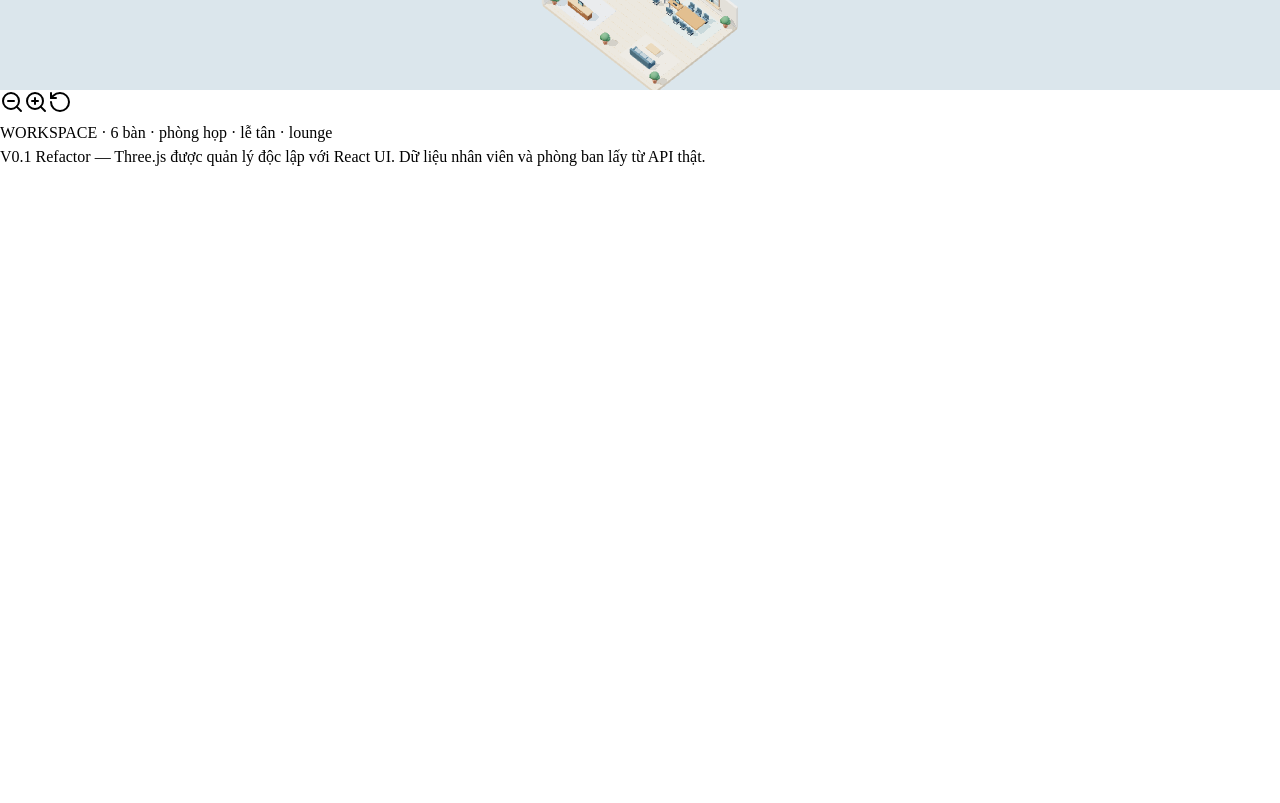
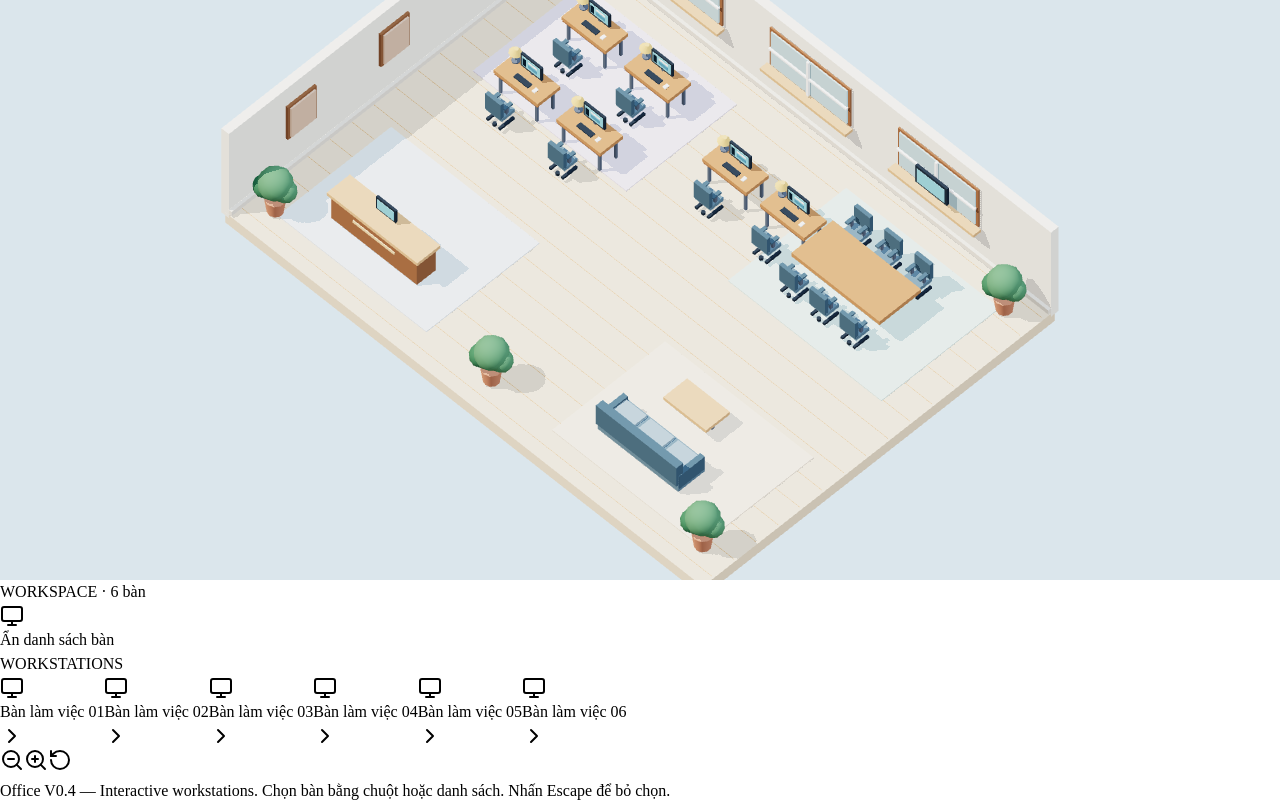
Before and after one commit to HuynhLongNhat/MarketingSystemAI, a Next.js app in the folder apps/web/: page /office in a window 1280 px wide. Shown: the part 300-1103 px from the top of the page. Before the commit the page ends 800 px from the top, so only its background shows below. Built offline with nearby package versions, Linux system fonts and the light colour scheme; no server answers.

Commit message:
feat(office): add interactive desk selection and details panel

```diff
--- a/apps/web/app/(dashboard)/office/page.tsx
+++ b/apps/web/app/(dashboard)/office/page.tsx
@@ -5,21 +5,41 @@ import { useEffect, useRef, useState } from "react";
 import Link from "next/link";
 import {
   Building2,
+  CheckCircle2,
+  ChevronRight,
+  Info,
+  Monitor,
   RotateCcw,
   Users,
+  X,
   ZoomIn,
   ZoomOut,
 } from "lucide-react";
 
 import { Button } from "@workspace/ui/components/button";
 import { workforceApi } from "@/lib/workforce-api";
+import { OFFICE_LAYOUT } from "@/modules/office/config/office-layout";
 
-import type { OfficeSceneController } from "@/modules/office/scene/office-scene";
+import type {
+  OfficeSceneController,
+} from "@/modules/office/scene/office-scene";
 
 type OfficeStats = {
   agents: number;
   departments: number;
 };
+
+const DESKS = OFFICE_LAYOUT.desks;
+
+function deskLabel(deskId: string) {
+  const index = DESKS.findIndex(
+    (desk) => desk.id === deskId,
+  );
+
+  return index >= 0
+    ? `Bàn làm việc ${String(index + 1).padStart(2, "0")}`
+    : deskId;
+}
 
 export default function OfficePage() {
   const mountRef = useRef<HTMLDivElement>(null);
@@ -33,14 +53,17 @@ export default function OfficePage() {
   });
 
   const [ready, setReady] = useState(false);
-  const [sceneError, setSceneError] = useState<string | null>(
-    null,
-  );
-  const [dataError, setDataError] = useState<string | null>(
-    null,
-  );
+  const [sceneError, setSceneError] =
+    useState<string | null>(null);
+  const [dataError, setDataError] =
+    useState<string | null>(null);
 
-  // Load workforce statistics.
+  const [selectedDeskId, setSelectedDeskId] =
+    useState<string | null>(null);
+
+  const [showDeskList, setShowDeskList] =
+    useState(true);
+
   useEffect(() => {
     let cancelled = false;
 
@@ -69,7 +92,6 @@ export default function OfficePage() {
     };
   }, []);
 
-  // Initialize the 3D scene.
   useEffect(() => {
     const mount = mountRef.current;
     if (!mount) return;
@@ -79,14 +101,19 @@ export default function OfficePage() {
 
     async function initialize() {
       try {
-        // Load Three.js only on the client.
         const { createOfficeScene } = await import(
           "@/modules/office/scene/office-scene"
         );
 
         if (cancelled || !mount) return;
 
-        controller = createOfficeScene(mount);
+        controller = createOfficeScene(mount, {
+          onDeskSelect: (deskId) => {
+            if (!cancelled) {
+              setSelectedDeskId(deskId);
+            }
+          },
+        });
 
         if (cancelled) {
           controller.dispose();
@@ -118,6 +145,14 @@ export default function OfficePage() {
     };
   }, []);
 
+  function selectDesk(deskId: string | null) {
+    controllerRef.current?.selectDesk(deskId);
+  }
+
+  const selectedDesk = DESKS.find(
+    (desk) => desk.id === selectedDeskId,
+  );
+
   return (
     <div className="flex min-h-[calc(100vh-5rem)] flex-col gap-4 p-4 md:p-6">
       <div className="flex flex-wrap items-center justify-between gap-3">
@@ -130,13 +165,13 @@ export default function OfficePage() {
           <h1 className="mt-1 text-2xl font-bold">
             My AI Office{" "}
             <span className="text-sm font-normal text-muted-foreground">
-              3D · Refactored
+              3D · Interactive
             </span>
           </h1>
 
           <p className="text-sm text-muted-foreground">
-            Không gian văn phòng 3D — kéo chuột để xoay,
-            cuộn để zoom.
+            Click vào bàn để xem thông tin.
+            Kéo chuột để xoay, cuộn để zoom.
           </p>
         </div>
 
@@ -150,18 +185,15 @@ export default function OfficePage() {
 
       <div className="flex flex-wrap gap-3 text-sm">
         <div className="rounded-lg border bg-card px-4 py-2">
-          Nhân viên AI:{" "}
-          <strong>{stats.agents}</strong>
+          Nhân viên AI: <strong>{stats.agents}</strong>
         </div>
 
         <div className="rounded-lg border bg-card px-4 py-2">
-          Phòng ban:{" "}
-          <strong>{stats.departments}</strong>
+          Phòng ban: <strong>{stats.departments}</strong>
         </div>
 
         <div className="rounded-lg border bg-card px-4 py-2">
-          Bản dựng:{" "}
-          <strong>Văn phòng 3D</strong>
+          Bàn làm việc: <strong>{DESKS.length}</strong>
         </div>
       </div>
 
@@ -183,7 +215,7 @@ export default function OfficePage() {
         </p>
       )}
 
-      <div className="relative min-h-[520px] flex-1 overflow-hidden rounded-2xl border bg-slate-100">
+      <div className="relative min-h-[560px] flex-1 overflow-hidden rounded-2xl border bg-slate-100">
         <div
           ref={mountRef}
           className="absolute inset-0 touch-none"
@@ -192,6 +224,142 @@ export default function OfficePage() {
         {!ready && !sceneError && (
           <div className="pointer-events-none absolute inset-0 grid place-items-center text-sm text-slate-600">
             Đang dựng văn phòng 3D...
+          </div>
+        )}
+
+        <div className="absolute left-4 top-4 flex flex-col gap-2">
+          <div className="rounded-lg bg-white/90 px-3 py-2 text-xs font-medium text-slate-700 shadow-sm">
+            WORKSPACE · {DESKS.length} bàn
+          </div>
+
+          <Button
+            size="sm"
+            variant="secondary"
+            disabled={!ready}
+            onClick={() => setShowDeskList((v) => !v)}
+          >
+            <Monitor className="mr-2 size-4" />
+            {showDeskList ? "Ẩn danh sách bàn" : "Hiện danh sách bàn"}
+          </Button>
+
+          {showDeskList && (
+            <div className="max-h-[290px] w-[210px] overflow-y-auto rounded-xl border bg-white/95 p-2 shadow-lg">
+              <p className="px-2 pb-2 text-xs font-semibold text-slate-500">
+                WORKSTATIONS
+              </p>
+
+              <div className="space-y-1">
+                {DESKS.map((desk) => {
+                  const active =
+                    selectedDeskId === desk.id;
+
+                  return (
+                    <button
+                      key={desk.id}
+                      type="button"
+                      disabled={!ready}
+                      onClick={() => selectDesk(desk.id)}
+                      className={`flex w-full items-center justify-between rounded-lg px-2 py-2 text-left text-xs transition-colors ${
+                        active
+                          ? "bg-emerald-100 font-semibold text-emerald-900"
+                          : "text-slate-700 hover:bg-slate-100"
+                      }`}
+                    >
+                      <span className="flex items-center gap-2">
+                        <Monitor className="size-3.5" />
+                        {deskLabel(desk.id)}
+                      </span>
+
+                      {active ? (
+                        <CheckCircle2 className="size-4" />
+                      ) : (
+                        <ChevronRight className="size-3.5" />
+                      )}
+                    </button>
+                  );
+                })}
+              </div>
+            </div>
+          )}
+        </div>
+
+        {selectedDesk && (
+          <div className="absolute bottom-20 left-4 right-4 z-10 rounded-xl border bg-white/95 p-4 text-slate-800 shadow-xl backdrop-blur-sm sm:bottom-auto sm:left-auto sm:right-4 sm:top-4 sm:w-[300px]">
+            <div className="flex items-start justify-between gap-3">
+              <div>
+                <p className="text-xs font-semibold uppercase tracking-wide text-emerald-700">
+                  Selected workstation
+                </p>
+
+                <h2 className="mt-1 text-lg font-bold">
+                  {deskLabel(selectedDesk.id)}
+                </h2>
+              </div>
+
+              <Button
+                size="icon"
+                variant="ghost"
+                aria-label="Đóng thông tin bàn"
+                onClick={() => selectDesk(null)}
+              >
+                <X className="size-4" />
+              </Button>
+            </div>
+
+            <div className="mt-4 space-y-3 text-sm">
+              <div className="flex justify-between gap-3">
+                <span className="text-slate-500">
+                  Mã bàn
+                </span>
+                <span className="font-mono font-medium">
+                  {selectedDesk.id}
+                </span>
+              </div>
+
+              <div className="flex justify-between gap-3">
+                <span className="text-slate-500">
+                  Khu vực
+                </span>
+                <span className="font-medium">
+                  Workstation
+                </span>
+              </div>
+
+              <div className="flex justify-between gap-3">
+                <span className="text-slate-500">
+                  Vị trí
+                </span>
+                <span className="font-mono text-xs">
+                  X: {selectedDesk.position[0]},
+                  Z: {selectedDesk.position[1]}
+                </span>
+              </div>
+
+              <div className="rounded-lg border border-dashed bg-slate-50 p-3">
+                <div className="flex items-center gap-2">
+                  <Info className="size-4 text-slate-500" />
+                  <span className="font-semibold">
+                    Chưa gán AI Agent
+                  </span>
+                </div>
+
+                <p className="mt-2 text-xs leading-relaxed text-slate-500">
+                  Chức năng gán nhân viên AI vào bàn sẽ
+                  được triển khai trong task tiếp theo.
+                </p>
+              </div>
+
+              <Button
+                variant="outline"
+                className="w-full"
+                asChild
+              >
+                <Link href="/workforce?tab=agents">
+                  <Users className="mr-2 size-4" />
+                  Xem danh sách AI Agent
+                </Link>
+              </Button>
+            </div>
           </div>
         )}
 
@@ -232,16 +400,12 @@ export default function OfficePage() {
             <RotateCcw className="size-4" />
           </Button>
         </div>
-
-        <div className="pointer-events-none absolute left-4 top-4 rounded-lg bg-white/85 px-3 py-2 text-xs text-slate-700 shadow-sm">
-          WORKSPACE · 6 bàn · phòng họp · lễ tân · lounge
-        </div>
       </div>
 
       <p className="text-xs text-muted-foreground">
-        V0.1 Refactor — Three.js được quản lý độc lập
-        với React UI. Dữ liệu nhân viên và phòng ban
-        lấy từ API thật.
+        Office V0.4 — Interactive workstations.
+        Chọn bàn bằng chuột hoặc danh sách.
+        Nhấn Escape để bỏ chọn.
       </p>
     </div>
   );
--- a/apps/web/modules/office/scene/office-scene.ts
+++ b/apps/web/modules/office/scene/office-scene.ts
@@ -1,16 +1,23 @@
 
 import * as THREE from "three";
 
+import { OFFICE_LAYOUT } from "../config/office-layout";
 import { createOfficeObjects } from "../objects/office-objects";
+
+export interface OfficeSceneOptions {
+  onDeskSelect?: (deskId: string | null) => void;
+}
 
 export interface OfficeSceneController {
   zoom: (factor: number) => void;
   reset: () => void;
+  selectDesk: (deskId: string | null) => void;
   dispose: () => void;
 }
 
 export function createOfficeScene(
   container: HTMLDivElement,
+  options: OfficeSceneOptions = {},
 ): OfficeSceneController {
   const scene = new THREE.Scene();
   scene.background = new THREE.Color("#dbe6ec");
@@ -27,28 +34,28 @@ export function createOfficeScene(
   renderer.setPixelRatio(
     Math.min(window.devicePixelRatio, 2),
   );
-
   renderer.shadowMap.enabled = true;
   renderer.shadowMap.type = THREE.PCFSoftShadowMap;
   renderer.outputColorSpace = THREE.SRGBColorSpace;
-
   renderer.toneMapping = THREE.ACESFilmicToneMapping;
   renderer.toneMappingExposure = 1.35;
 
   const canvas = renderer.domElement;
+  canvas.style.width = "100%";
+  canvas.style.height = "100%";
+  canvas.style.display = "block";
+  canvas.style.cursor = "grab";
   container.appendChild(canvas);
 
   const officeObjects = createOfficeObjects(scene);
 
-  // Soft ambient illumination
   const hemisphere = new THREE.HemisphereLight(
     0xeaf5ff,
     0xb9a58b,
-    2.0,
+    2,
   );
   scene.add(hemisphere);
 
-  // Main sunlight
   const sun = new THREE.DirectionalLight(
     0xfff0d7,
     2.8,
@@ -68,7 +75,6 @@ export function createOfficeScene(
   sun.shadow.radius = 3;
   scene.add(sun);
 
-  // Fill light
   const fill = new THREE.DirectionalLight(
     0xd3eaff,
     0.8,
@@ -76,8 +82,45 @@ export function createOfficeScene(
   fill.position.set(8, 9, -5);
   scene.add(fill);
 
+  // Selection highlight
+  const highlightGeometry =
+    new THREE.BoxGeometry(2.05, 0.045, 2.35);
+
+  const highlightMaterial =
+    new THREE.MeshBasicMaterial({
+      color: "#22c55e",
+      transparent: true,
+      opacity: 0.42,
+      depthWrite: false,
+    });
+
+  const highlight = new THREE.Mesh(
+    highlightGeometry,
+    highlightMaterial,
+  );
+
+  highlight.name = "selected-desk-highlight";
+  highlight.visible = false;
+  highlight.renderOrder = 10;
+  scene.add(highlight);
+
+  const deskGroups = new Map<string, THREE.Group>();
+
+  for (const child of officeObjects.group.children) {
+    if (
+      child instanceof THREE.Group &&
+      child.userData.type === "desk" &&
+      typeof child.userData.deskId === "string"
+    ) {
+      deskGroups.set(child.userData.deskId, child);
+    }
+  }
+
+  const raycaster = new THREE.Raycaster();
+  const pointer = new THREE.Vector2();
   const target = new THREE.Vector3(0, 0, 0);
 
+  let selectedDeskId: string | null = null;
   let azimuth = Math.PI / 4;
   const elevation = 0.9;
   let zoomLevel = 1;
@@ -112,8 +155,8 @@ export function createOfficeScene(
 
     const width = Math.max(container.clientWidth, 1);
     const height = Math.max(container.clientHeight, 1);
+    const aspect = width / height;
     const halfHeight = 9;
-    const aspect = width / height;
 
     camera.left = -halfHeight * aspect;
     camera.right = halfHeight * aspect;
@@ -135,20 +178,106 @@ export function createOfficeScene(
     updateCamera();
   }
 
+  function selectDesk(deskId: string | null) {
+    if (disposed) return;
+
+    const nextId =
+      deskId && deskGroups.has(deskId)
+        ? deskId
+        : null;
+
+    if (selectedDeskId === nextId) return;
+
+    selectedDeskId = nextId;
+
+    const desk = nextId
+      ? deskGroups.get(nextId)
+      : undefined;
+
+    if (desk) {
+      highlight.position.set(
+        desk.position.x,
+        0.035,
+        desk.position.z + 0.48,
+      );
+      highlight.visible = true;
+    } else {
+      highlight.visible = false;
+    }
+
+    options.onDeskSelect?.(nextId);
+    requestRender();
+  }
+
+  function findDeskId(
+    object: THREE.Object3D,
+  ): string | null {
+    let current: THREE.Object3D | null = object;
+
+    while (current) {
+      if (
+        current.userData.type === "desk" &&
+        typeof current.userData.deskId === "string"
+      ) {
+        return current.userData.deskId;
+      }
+
+      current = current.parent;
+    }
+
+    return null;
+  }
+
+  function pickDesk(event: PointerEvent) {
+    const rect = canvas.getBoundingClientRect();
+
+    if (!rect.width || !rect.height) return;
+
+    pointer.x =
+      ((event.clientX - rect.left) / rect.width) * 2 -
+      1;
+
+    pointer.y =
+      -((event.clientY - rect.top) / rect.height) * 2 +
+      1;
+
+    raycaster.setFromCamera(pointer, camera);
+
+    // Only raycast workstation groups.
+    const hits = raycaster.intersectObjects(
+      Array.from(deskGroups.values()),
+      true,
+    );
+
+    const deskId =
+      hits.length > 0
+        ? findDeskId(hits[0]!.object)
+        : null;
+
+    selectDesk(deskId);
+  }
+
   const observer = new ResizeObserver(resize);
   observer.observe(container);
 
   let dragging = false;
   let activePointer: number | null = null;
+  let startX = 0;
+  let startY = 0;
   let lastX = 0;
+  let moved = false;
 
   function onPointerDown(event: PointerEvent) {
     if (event.button !== 0) return;
 
     dragging = true;
+    moved = false;
     activePointer = event.pointerId;
+    startX = event.clientX;
+    startY = event.clientY;
     lastX = event.clientX;
 
+    canvas.style.cursor = "grabbing";
     canvas.setPointerCapture(event.pointerId);
   }
 
@@ -160,18 +289,42 @@ export function createOfficeScene(
       return;
     }
 
-    azimuth +=
-      (event.clientX - lastX) * 0.005;
+    const distance = Math.hypot(
+      event.clientX - startX,
+      event.clientY - startY,
+    );
+
+    if (distance > 5) {
+      moved = true;
+    }
+
+    if (moved) {
+      azimuth +=
+        (event.clientX - lastX) * 0.005;
+      updateCamera();
+    }
 
     lastX = event.clientX;
-    updateCamera();
   }
 
   function onPointerUp(event: PointerEvent) {
     if (activePointer !== event.pointerId) return;
 
+    const shouldSelect =
+      event.type === "pointerup" &&
+      !moved &&
+      Math.hypot(
+        event.clientX - startX,
+        event.clientY - startY,
+      ) <= 5;
+
     dragging = false;
     activePointer = null;
+    canvas.style.cursor = "grab";
+
+    if (shouldSelect) {
+      pickDesk(event);
+    }
   }
 
   function zoom(factor: number) {
@@ -198,6 +351,12 @@ export function createOfficeScene(
     updateCamera();
   }
 
+  function onKeyDown(event: KeyboardEvent) {
+    if (event.key === "Escape") {
+      selectDesk(null);
+    }
+  }
+
   canvas.addEventListener(
     "pointerdown",
     onPointerDown,
@@ -221,12 +380,14 @@ export function createOfficeScene(
   canvas.addEventListener("wheel", onWheel, {
     passive: false,
   });
+  window.addEventListener("keydown", onKeyDown);
 
   resize();
 
   return {
     zoom,
     reset,
+    selectDesk,
 
     dispose() {
       if (disposed) return;
@@ -263,9 +424,16 @@ export function createOfficeScene(
         "wheel",
         onWheel,
       );
+      window.removeEventListener(
+        "keydown",
+        onKeyDown,
+      );
+
+      highlightGeometry.dispose();
+      highlightMaterial.dispose();
+      highlight.removeFromParent();
 
       officeObjects.dispose();
-
       sun.shadow.dispose();
       renderer.dispose();
 
@@ -273,6 +441,7 @@ export function createOfficeScene(
         container.removeChild(canvas);
       }
 
+      deskGroups.clear();
       scene.clear();
     },
   };
```
